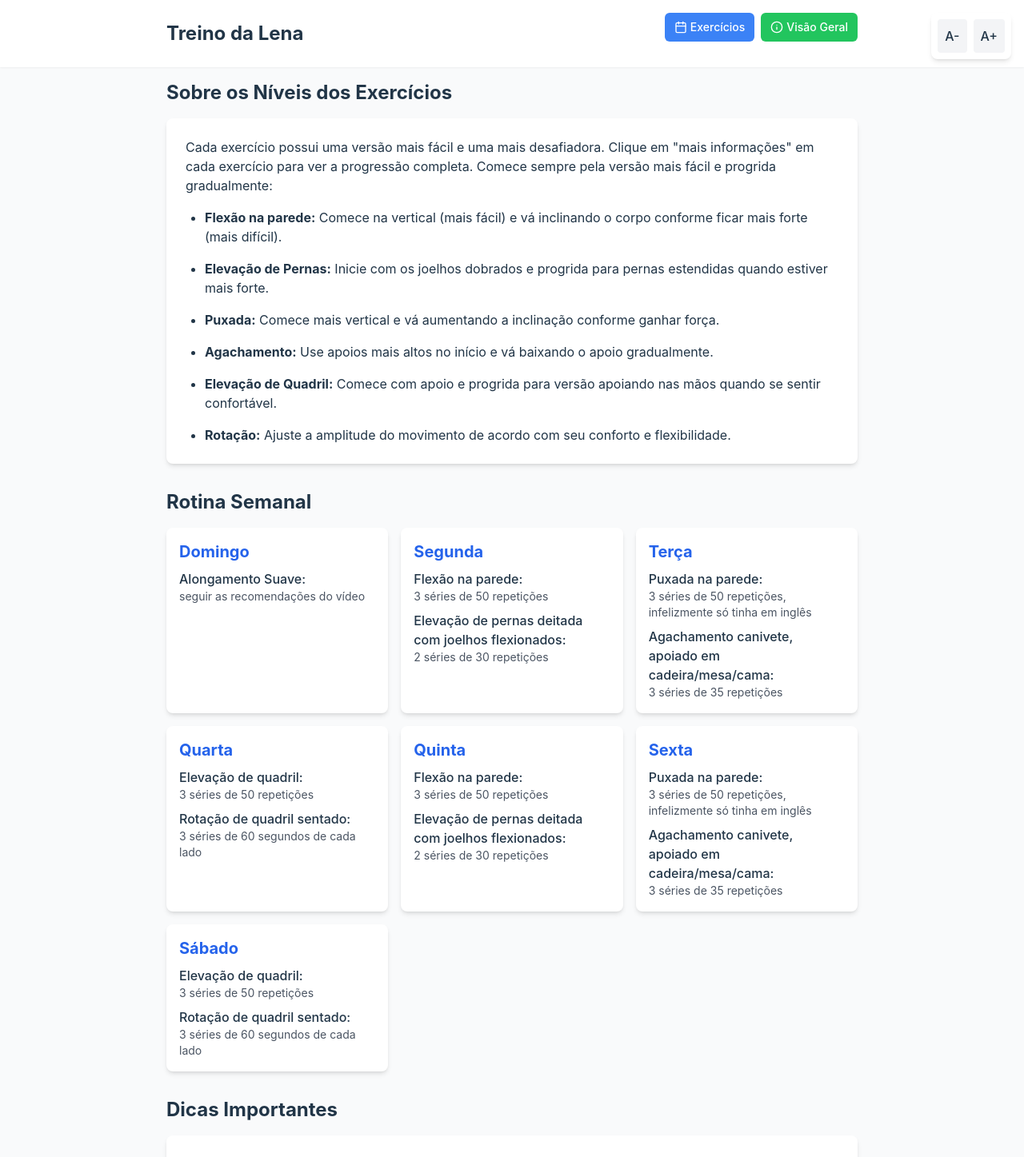
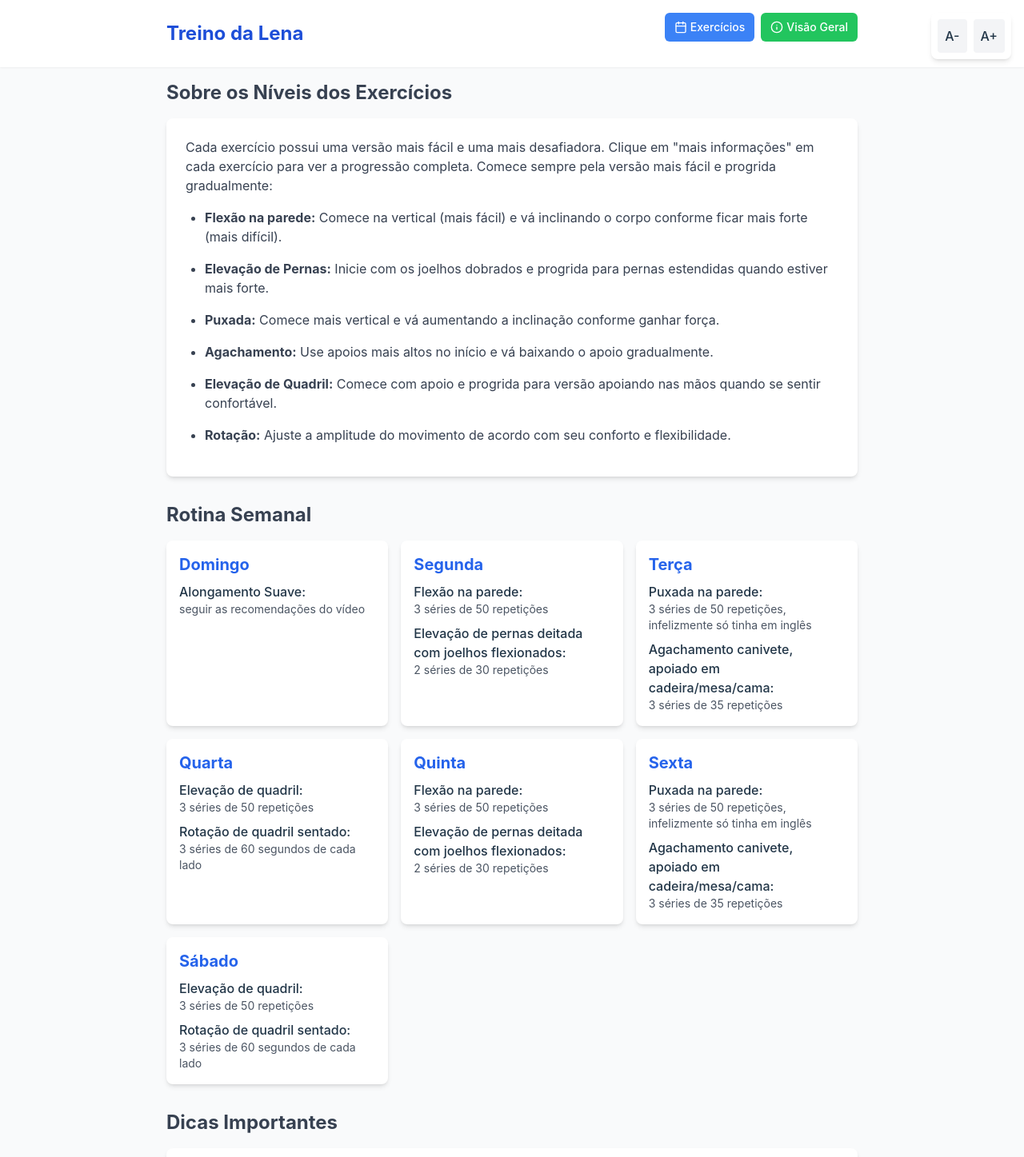
Before and after one commit to rafaeljsouza/calisthenics-site, a React (Vite) app: page /visao-geral in a window 1280 px wide. Shown: the top 1447 px of the page at 80% size. Built offline with nearby package versions, Linux system fonts and the light colour scheme.

Commit message:
final final adjustments

```diff
--- a/src/App.tsx
+++ b/src/App.tsx
@@ -33,7 +33,7 @@ const App: React.FC = () => {
         <header className="bg-white shadow-sm">
           <div className="max-w-4xl mx-auto p-4">
             <div className="flex flex-col sm:flex-row items-center justify-between gap-4">
-              <h1 className="text-2xl font-bold">Treino da Lena</h1>
+              <h1 className="text-2xl font-bold text-blue-700">Treino da Lena</h1>
               <nav className="flex flex-wrap justify-center sm:justify-start gap-2 mb-4">
                 <Link
                   to="/"
--- a/src/components/ExerciseTutorial/index.tsx
+++ b/src/components/ExerciseTutorial/index.tsx
@@ -1,5 +1,3 @@
-//ExerciseTutorial/index.tsx
-
 import React from 'react';
 import { X } from 'lucide-react';
 import { Exercise } from '../../types';
@@ -56,7 +54,7 @@ export const ExerciseTutorial: React.FC<ExerciseTutorialProps> = ({
             <h3 className="text-lg font-bold text-blue-700 mb-4">Padrões de Treino</h3>
             <div className="space-y-2">
               {exercise.tutorial.padroes.map((padrao, index) => (
-                <p key={index}>{padrao}</p>
+                <p key={index} className="text-gray-700">{padrao}</p>
               ))}
             </div>
           </section>
@@ -66,7 +64,7 @@ export const ExerciseTutorial: React.FC<ExerciseTutorialProps> = ({
             <h3 className="text-lg font-bold text-blue-700 mb-4">Dicas de Execução</h3>
             <ul className="list-disc pl-6 space-y-2">
               {exercise.tutorial.dicas.map((dica, index) => (
-                <li key={index}>{dica}</li>
+                <li key={index} className="text-gray-700">{dica}</li>
               ))}
             </ul>
           </section>
@@ -76,7 +74,7 @@ export const ExerciseTutorial: React.FC<ExerciseTutorialProps> = ({
             <h3 className="text-lg font-bold text-blue-700 mb-4">Passo a Passo</h3>
             <ol className="list-decimal pl-6 space-y-2">
               {exercise.tutorial.passos.map((passo, index) => (
-                <li key={index}>{passo}</li>
+                <li key={index} className="text-gray-700">{passo}</li>
               ))}
             </ol>
           </section>
@@ -87,19 +85,19 @@ export const ExerciseTutorial: React.FC<ExerciseTutorialProps> = ({
 
             <div className="space-y-4">
               <div>
-                <h4 className="font-semibold mb-2">Para tornar mais desafiador:</h4>
+                <h4 className="font-semibold mb-2 text-gray-800">Para tornar mais desafiador:</h4>
                 <ul className="list-disc pl-6 space-y-2">
                   {exercise.tutorial.progressao.maisDesafiador.map((item, index) => (
-                    <li key={index}>{item}</li>
+                    <li key={index} className="text-gray-700">{item}</li>
                   ))}
                 </ul>
               </div>
 
               <div>
-                <h4 className="font-semibold mb-2">Para tornar mais fácil:</h4>
+                <h4 className="font-semibold mb-2 text-gray-800">Para tornar mais fácil:</h4>
                 <ul className="list-disc pl-6 space-y-2">
                   {exercise.tutorial.progressao.maisFacil.map((item, index) => (
-                    <li key={index}>{item}</li>
+                    <li key={index} className="text-gray-700">{item}</li>
                   ))}
                 </ul>
               </div>
--- a/src/components/WeeklyOverview/index.tsx
+++ b/src/components/WeeklyOverview/index.tsx
@@ -10,14 +10,14 @@ export const WeeklyOverview: React.FC = () => {
   return (
     <div className="max-w-4xl mx-auto p-4">
       <section className="mb-8">
-        <h2 className="text-2xl font-bold mb-4">Sobre os Níveis dos Exercícios</h2>
+        <h2 className="text-2xl font-bold mb-4 text-gray-700 text-blue-700">Sobre os Níveis dos Exercícios</h2>
         <div className="bg-white rounded-lg shadow-md p-6">
-          <p className="mb-4">
+          <p className="mb-4 text-gray-700">
             Cada exercício possui uma versão mais fácil e uma mais desafiadora.
             Clique em "mais informações" em cada exercício para ver a progressão completa.
             Comece sempre pela versão mais fácil e progrida gradualmente:
           </p>
-          <ul className="space-y-4 list-disc pl-6">
+          <ul className="space-y-4 list-disc pl-6 mb-4 text-gray-700">
             <li>
               <strong>Flexão na parede:</strong> Comece na vertical (mais fácil) e
               vá inclinando o corpo conforme ficar mais forte (mais difícil).
@@ -47,7 +47,7 @@ export const WeeklyOverview: React.FC = () => {
       </section>
 
       <section>
-        <h2 className="text-2xl font-bold mb-4">Rotina Semanal</h2>
+        <h2 className="text-2xl font-bold mb-4 text-gray-700">Rotina Semanal</h2>
         <div className="grid gap-4 md:grid-cols-2 lg:grid-cols-3 ">
           {daysOfWeek.map((day, index) => (
             <div key={day} className="bg-white rounded-lg shadow-md p-4">
@@ -72,9 +72,9 @@ export const WeeklyOverview: React.FC = () => {
       </section>
 
       <section className="mt-8">
-        <h2 className="text-2xl font-bold mb-4">Dicas Importantes</h2>
+        <h2 className="text-2xl font-bold mb-4 text-gray-700">Dicas Importantes</h2>
         <div className="bg-white rounded-lg shadow-md p-6">
-          <ul className="space-y-4 list-disc pl-6">
+          <ul className="space-y-4 list-disc pl-6 mb-4 text-gray-700">
             <li>
               <strong>Respiração:</strong> Inspire antes de contrair, contraia e
               expire enquanto relaxa
```
